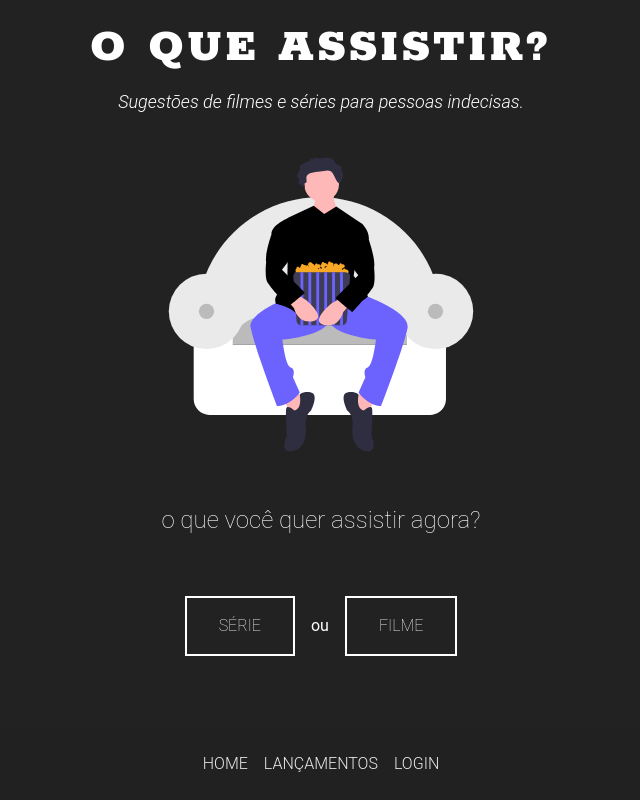
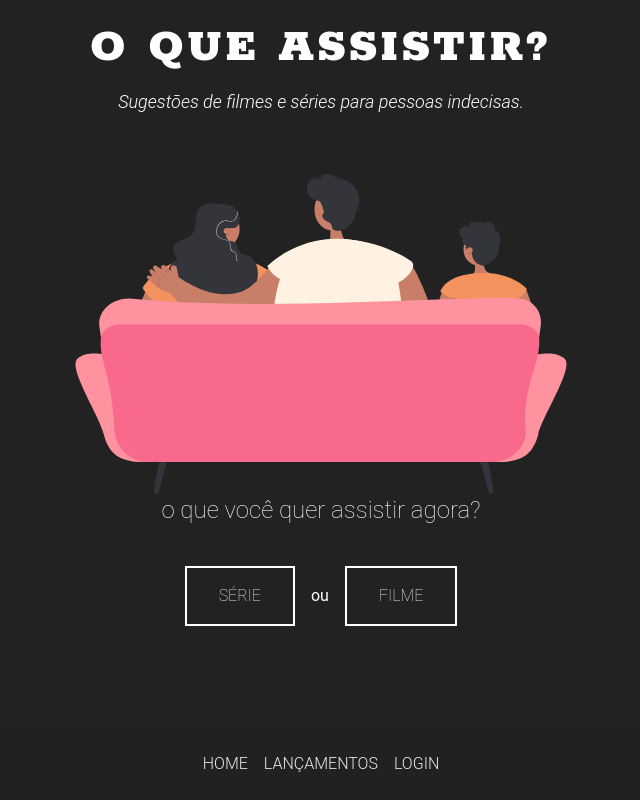
Before and after one commit to luisafalcao/Project-Nextjs, a Next.js app: page / in a window 1280 px wide. Shown: the whole page, without its empty margins (319-959 px from the left). Built offline with nearby package versions, Linux system fonts and the light colour scheme.

Commit message:
Imagem home

```diff
--- a/app/components/conteudo.tsx
+++ b/app/components/conteudo.tsx
@@ -26,7 +26,7 @@ export default function Conteudo({ tipo }:any) {
     }
 
     return (
-        <section className="max-w-1/2 m-auto mt-10">
+        <section className="max-w-1/2 m-auto">
             {!idioma &&
             <>
             <h4 className="pergunta">Escolha um idioma</h4>
--- a/app/globals.css
+++ b/app/globals.css
@@ -29,6 +29,8 @@ body {
     )
     rgb(var(--background-start-rgb)); */
 }
+
+
 
 @layer base {
   h1 {
@@ -79,5 +81,13 @@ h1 {
 }
 
 .pergunta {
-  @apply text-center lowercase font-thin mb-5 mt-10
+  @apply text-center lowercase font-thin mb-5
 }
+
+/* .main-home {
+  @apply grid text-center
+}
+
+.main-home {
+  grid-template-rows: auto auto 1fr;
+} */
--- a/app/page.js
+++ b/app/page.js
@@ -33,16 +33,15 @@ export default function Home() {
     setReset(false)
   }
   return (
-    <main className='grid text-center'>
-        {!tipo &&
-        <div>
+    <main className='main-home'>
+
           <Image
-            className='h-full max-h-80'
+            className={`${tipo && 'scale-75'} h-full max-h-80 transition linear`}
             src={mainImage}
             alt='Ilustração de uma pessoa sentada em um sofá com um balde de pipoca no colo'
           />
+        {!tipo &&
           <h4 className="pergunta">O que você quer assistir agora?</h4>
-        </div>
         }
         {
         !click &&
--- a/lib/listarstreamings.js
+++ b/lib/listarstreamings.js
@@ -8,7 +8,7 @@ export const listarStreamings = async (tipo, id) => {
     await fetch(apiUrl, { next: { revalidate: 3600 } })
         .then(response => response.json())
         .then(data => {
-            streamings = data.results.BR.flatrate?.[0].provider_name
+            streamings = data.results.BR.flatrate[0]?.provider_name
         })
 
     return streamings;
```
Also changed, not shown: public/home.svg, public/home2.svg (added).
